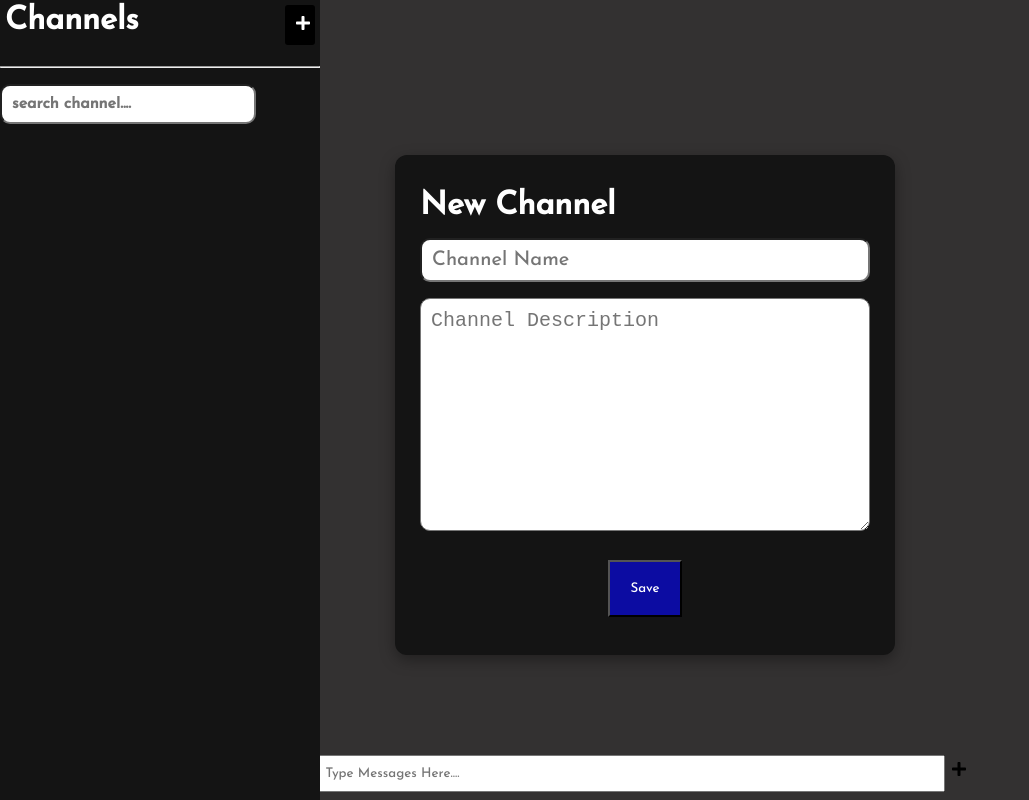
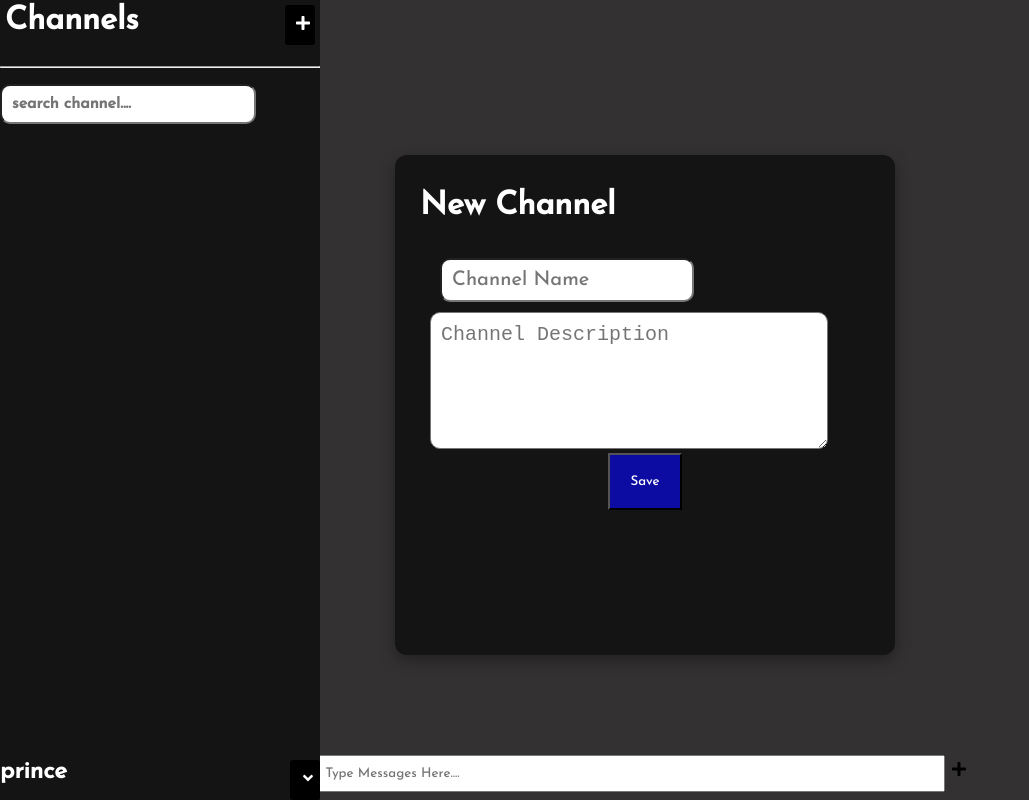
Before and after one commit to prince-konwea/chatbox-client, a React (Create React App) app: page / in a window 1280 px wide. Both pictures are taken after a click on the element 300 px from the left and 25 px from the top of the page. Shown: the whole page, without its empty margins (0-1029 px from the left). Built offline with nearby package versions, Linux system fonts and the light colour scheme.

Commit message:
added footer component to hold username and logout options

```diff
--- a/src/components/Footer.jsx
+++ b/src/components/Footer.jsx
@@ -23,6 +23,7 @@ const FootDiv = styled.div`
   right: 0;
   padding: 8px;
   text-align: center;
+
     input{
         padding: 10px;
         width: 50%;
--- a/src/components/modal/Modal.jsx
+++ b/src/components/modal/Modal.jsx
@@ -6,11 +6,13 @@ const Modal = ({closeModal}) => {
     <div className="modalBackground">
    <div className="modalContainer">
      <h1 className="title">New Channel</h1>
+     <form>
      <input type="text" placeholder="Channel Name" />
-     <textarea name="" id="" cols="30" rows="10" placeholder="Channel Description"></textarea>
+     <textarea name="" id="" cols="30" rows="5" placeholder="Channel Description"></textarea>
      <div className="footer">
        <button id="saveBtn" onClick={() => closeModal(false)}>Save</button>
      </div>
+     </form>
    </div>
     </div>
   )
--- a/src/components/modal/modal.css
+++ b/src/components/modal/modal.css
@@ -25,10 +25,12 @@
     margin-top: 10px;
     color: #ffffff;
   }
-.modalContainer input{
+.modalContainer form input{
     padding: 10px;
     font-size: 20px;
     border-radius: 10px;
+    margin: 10px;
+
 
 }
 .modalContainer textarea{
@@ -59,3 +61,9 @@
     color: white;
     padding: 20px;
   }
+
+  .modalContainer form{
+    padding: 10px;
+    gap: 2rem;
+    background-color: rgb(20,20,20);
+  }
--- a/src/pages/Chat.jsx
+++ b/src/pages/Chat.jsx
@@ -2,7 +2,7 @@ import React, {useState} from 'react'
 import styled from "styled-components";
 import {  useNavigate } from 'react-router-dom';
 import Footer from '../components/Footer';
-import {FaPlus} from "react-icons/fa"
+import {FaPlus, FaAngleDown} from "react-icons/fa"
 import Modal from "../components/modal/Modal"
 
 
@@ -29,6 +29,12 @@ return (
      <input type="search" placeholder='search channel....' />
 
       </div>
+      <div className='container-foot'>
+        <h2>prince</h2>
+        <div className='plus'>
+          <FaAngleDown />
+        </div>
+      </div>
     </Container>
 
 
@@ -46,7 +52,7 @@ return (
 
 
 const Container = styled.div`
-height:100vh;
+height:100%;
 width:25vw;
 display:flex;
 flex-direction:column;
@@ -91,22 +97,26 @@ color: white;
       background-color: gray;
     }
   }
+  .container-foot{
+    color: #fff;
+    position: fixed;
+  background-color: rgb(20, 20, 20);
+  bottom: 0;
+  left: 0;
+  right: 0;
+  width: 25vw;
+  display: flex;
+  justify-content: space-between;
+
+
+  }
 `
 
 const Main = styled.div`
 height:100vh;
 width:100vw;
 background-color: rgb(51, 49, 49);
-hr {
-  border:none;
-  height: 20px;
- 	width: 90%;
-	height: 50px;
-	margin-top: 0;
-	border-bottom: 1px solid #1f1209;
-	box-shadow: 0 20px 20px -20px #333;
-  margin: -50px auto 10px;
-}
+
 `
 
 
```
Also changed, not shown: src/components/foot-modal/footModal.jsx (added).
